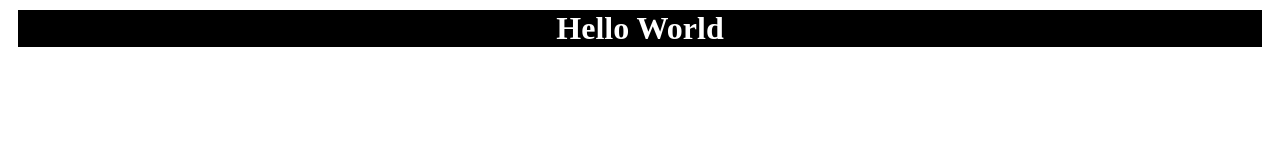
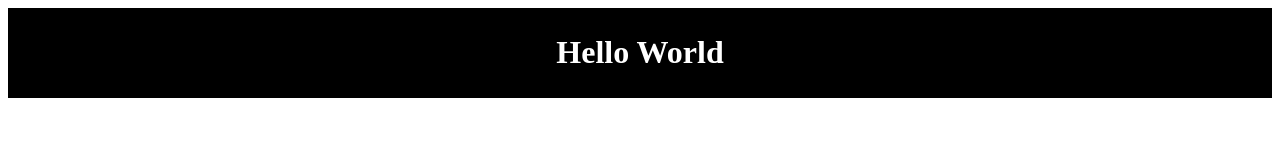
Before and after one commit to Zhaoyongjun/zhaoyongjun.github.com, a plain HTML site: page index.html in a window 1280 px wide. Drawn offline with Linux system fonts and the light colour scheme.

Commit message:
Update index.html

```diff
--- a/index.html
+++ b/index.html
@@ -5,7 +5,7 @@
     background-color:black;
     color:white;
     text-align:center;
-    margin:10px
+    padding:5px
   }
   div.cities {
     background-color:black;
```
